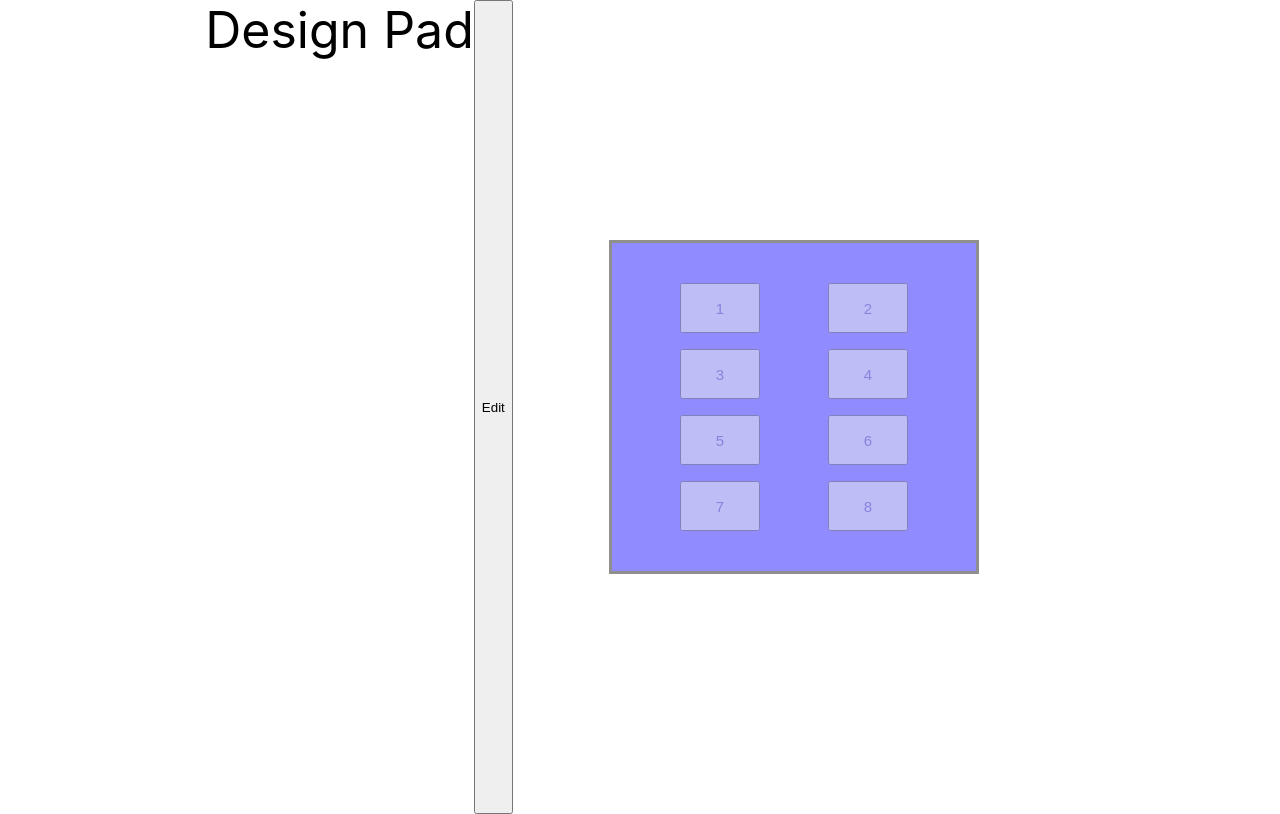
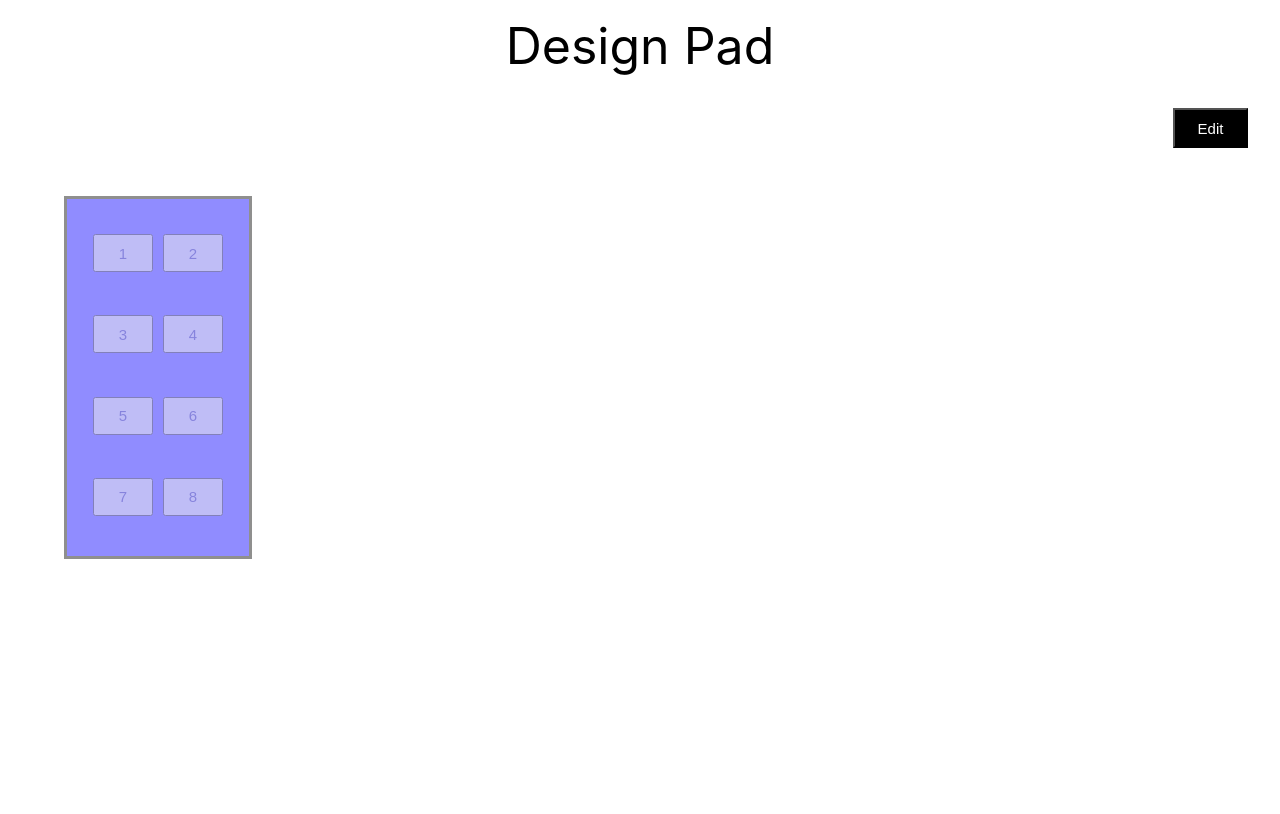
Before and after one commit to 464squad/design-pad, a React (Create React App) app: page / in a window 1280 px wide. Both pictures are taken after a click on the button "Edit". Built offline with nearby package versions, Linux system fonts and the light colour scheme.

Commit message:
Modified design panel with the new changes

```diff
--- a/src/Components/DesignContainer/DesignContainer.css
+++ b/src/Components/DesignContainer/DesignContainer.css
@@ -1,6 +1,4 @@
-
-
- /* for the gray boxes */
+/* for the gray boxes */
 
 /* .container {
     display: flex;
@@ -27,7 +25,7 @@
 
 */
 
- /* for the buttons */
+/* for the buttons */
 
 /*  .container2{
 
@@ -95,9 +93,26 @@
 .DesignContainer__header {
   font-size: 50px;
   font-weight: 500px;
+  margin: 1rem 0 1rem 0;
 }
 
-.DesignContainer__container {
+.DesignContainer__header__container {
   display: flex;
   justify-content: center;
 }
+
+.DesignContainer__button__container {
+  display: flex;
+  justify-content: flex-end;
+}
+
+.DesignContainer__EditButton {
+  height: 40px;
+  width: 75px;
+  font-size: 15px;
+
+  color: white;
+
+  margin: 1rem 2rem 1rem 2rem;
+  background-color: black;
+}
--- a/src/Components/DesignContainer/DesignContainer.js
+++ b/src/Components/DesignContainer/DesignContainer.js
@@ -43,9 +43,20 @@ class DesignContainer extends Component {
     const { editActive } = this.state;
 
     return (
-      <div className='DesignContainer__container'>
-        <header className='DesignContainer__header'>Design Pad</header>
-        <button onClick={this.updateEditButton}>Edit</button>
+      <div>
+        <div className='DesignContainer__header__container'>
+          <header className='DesignContainer__header'>Design Pad</header>
+        </div>
+
+        <div className='DesignContainer__button__container'>
+          <button
+            className='DesignContainer__EditButton'
+            onClick={this.updateEditButton}
+          >
+            Edit
+          </button>
+        </div>
+
         {editActive === false ? '' : <DesignPanel />}
       </div>
     );
--- a/src/Components/DesignPanel/DesignPanel.css
+++ b/src/Components/DesignPanel/DesignPanel.css
@@ -3,19 +3,19 @@
   display: flex;
   flex-wrap: wrap;
   justify-content: space-evenly;
-
-  width: 300px;
-  margin: 15rem 6rem;
-  padding: 2rem;
+  height: 325px;
+  width: 150px;
+  margin: 2rem 1rem 1rem 4rem;
+  padding: 1rem;
   border: 3px solid rgb(143, 143, 142);
   background-color: rgb(144, 140, 255);
 }
 
 .DesignPanel__button {
   font-size: 15px;
-  height: 50px;
-  width: 80px;
+  height: 38px;
+  width: 60px;
   opacity: 0.5;
-  margin: 0.5rem 2rem 0.5rem 2rem;
+  margin: 1.2rem 0 0 0;
   color: rgb(126, 124, 188);
 }
--- a/src/Components/DesignPanel/DesignPanel.js
+++ b/src/Components/DesignPanel/DesignPanel.js
@@ -27,7 +27,7 @@ const DesignPanel = () => {
       <button id='7' className='DesignPanel__button' draggable='true'>
         7
       </button>
-      <button id='8' className='DesignPanel__button' draggable='true'>
+      <button id='8' className='DesignPanel__button'>
         8
       </button>
     </div>
```
